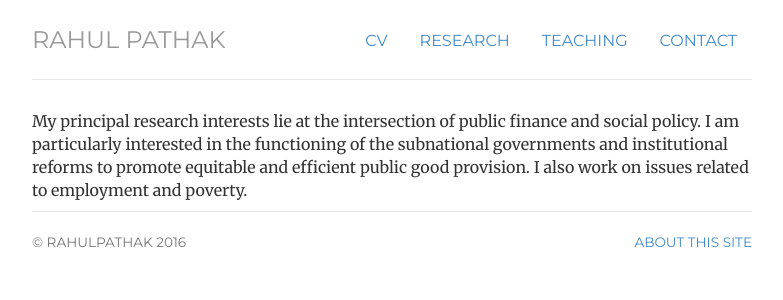
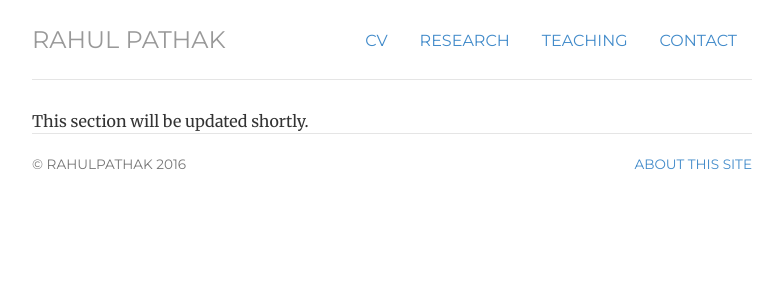
Before and after one commit to pathak-rahul/pathak-rahul.github.io, a Jekyll site: the page built from research/index.html, in a window 1280 px wide. Shown: the top 300 px of the page, without its empty margins (248-1031 px from the left). Built offline with Jekyll 4.4.1, drawn with Linux system fonts in a browser that asks for light colours.

Commit message:
Update index.html

```diff
--- a/research/index.html
+++ b/research/index.html
@@ -4,13 +4,5 @@ title: teaching
 ---
 <div class="research">
 
-
-	<p> My principal research interests lie at the intersection of public finance and social policy. I am particularly interested in the functioning of the subnational governments and institutional reforms to promote equitable and efficient public good provision. I also work on issues related to employment and poverty. </p>
-
-
-	</ul>
-
-
-				</ul>
-
+This section will be updated shortly.
 </div>
```
